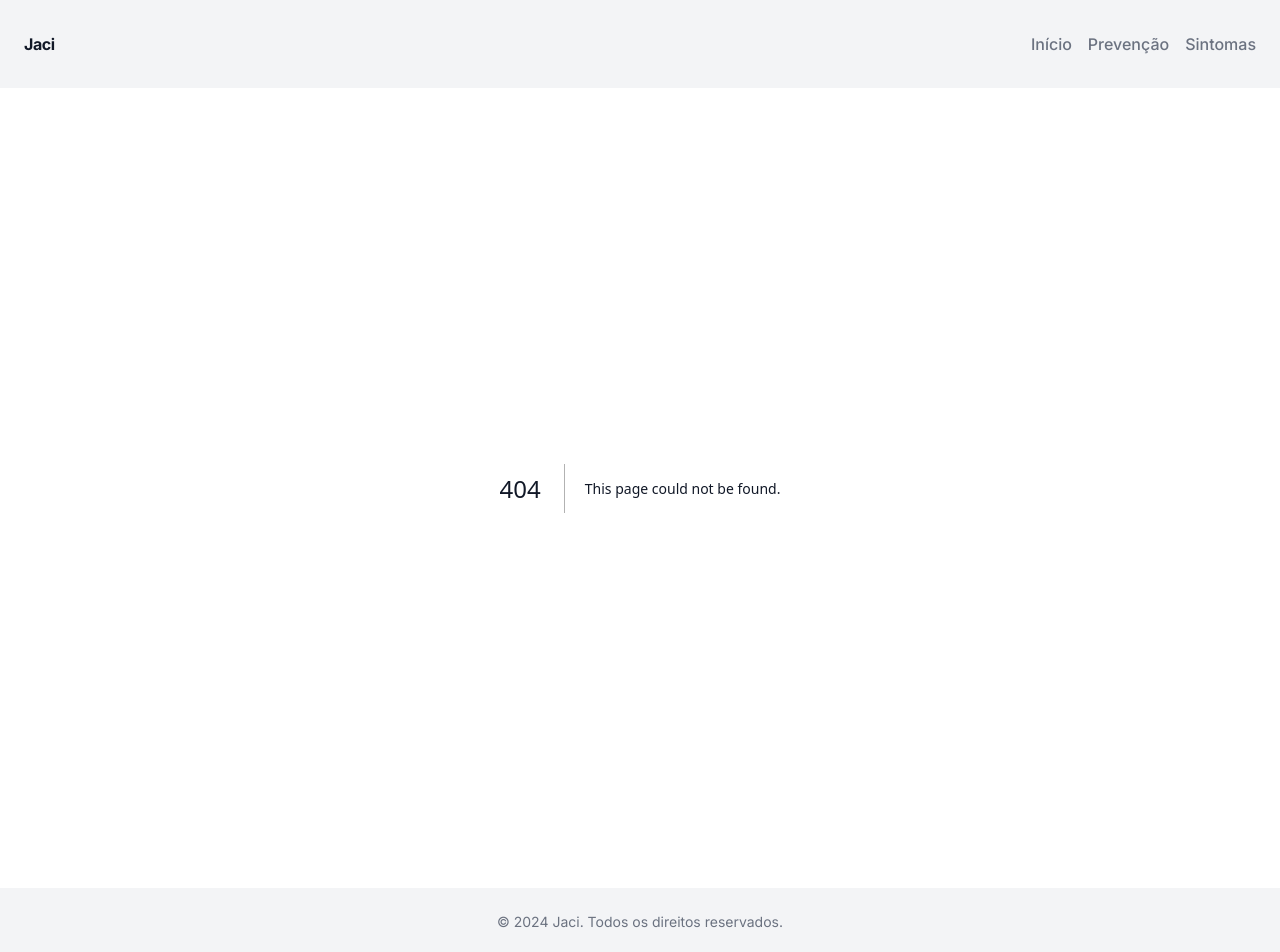
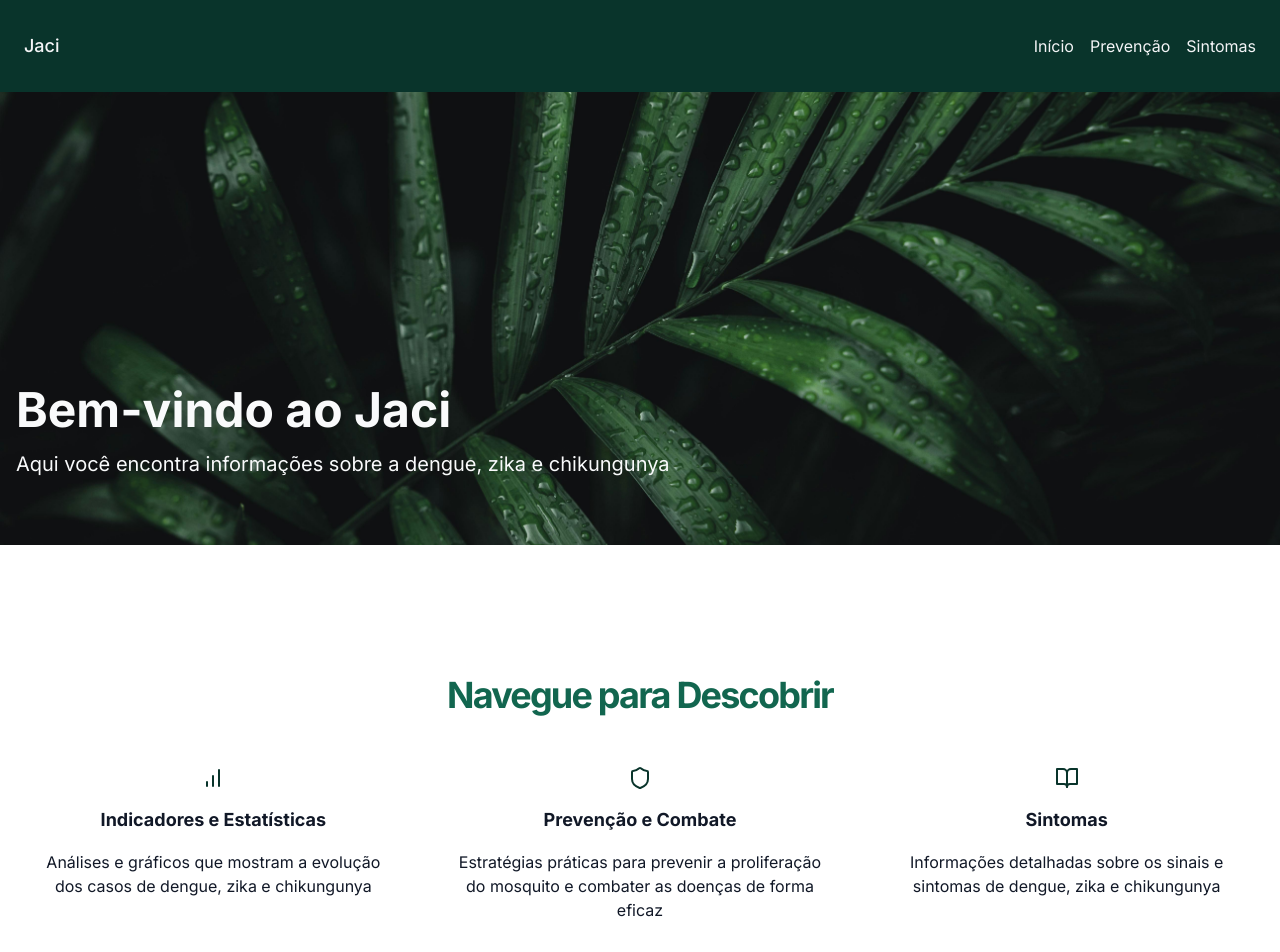
Before and after one commit to FreitasGa/jaci, a Next.js app: page /test/home in a window 1280 px wide. Before the commit this address had no page. Shown: the top 952 px of the page. Built offline with nearby package versions, Linux system fonts and the light colour scheme; no server answers.

Commit message:
feat: add test page

```diff
--- a/app/components/header.tsx
+++ b/app/components/header.tsx
@@ -2,32 +2,20 @@ import Link from "next/link";
 
 export default function Header() {
   return (
-    <header className="bg-gray-100">
+    <header className="bg-[#09342b] text-gray-100">
       <div className="container mx-auto px-4 py-6 md:px-6 md:py-8">
         <div className="flex items-center justify-between">
-          <Link
-            href="/"
-            className="text-base font-bold tracking-tight text-gray-900"
-          >
+          <Link href="/" className="text-lg font-medium">
             Jaci
           </Link>
           <nav className="flex space-x-4">
-            <Link
-              href="/"
-              className="text-base font-medium text-gray-500 hover:text-gray-900"
-            >
+            <Link href="/" className="text-base">
               Início
             </Link>
-            <Link
-              href="/prevention"
-              className="text-base font-medium text-gray-500 hover:text-gray-900"
-            >
+            <Link href="/prevention" className="text-base">
               Prevenção
             </Link>
-            <Link
-              href="/symptoms"
-              className="text-base font-medium text-gray-500 hover:text-gray-900"
-            >
+            <Link href="/symptoms" className="text-base">
               Sintomas
             </Link>
           </nav>
--- a/app/components/indicator-box.tsx
+++ b/app/components/indicator-box.tsx
@@ -29,18 +29,12 @@ export default function IndicatorBox({
   color
 }: IndicatorBoxProps) {
   return (
-    <div className="rounded-lg border bg-card text-card-foreground shadow-sm p-4">
-      <div className="space-y-1.5 p-6 flex flex-row items-center justify-between pb-2">
-        <h3 className="whitespace-nowrap tracking-tight text-sm font-medium">
-          {title}
-        </h3>
-      </div>
-      <div className="p-6">
-        <div className={`text-xl font-bold ${colorEnumToColorClass(color)}`}>{value}</div>
-        <p className=" text-xs text-gray-500 dark:text-gray-400 ">
-          {description}
-        </p>
-      </div>
+    <div className="rounded-lg border shadow-sm px-4 py-6 space-y-4 text-center">
+      <h3 className="tracking-tight text-base font-medium">
+        {title}
+      </h3>
+      <p className="text-3xl font-bold text-[#12664f]">{value}</p>
+      <p className="text-xs text-gray-600">{description}</p>
     </div>
   );
 }
--- a/app/components/news-box.tsx
+++ b/app/components/news-box.tsx
@@ -5,18 +5,24 @@ export type NewsBoxProps = {
 };
 
 export default function NewsBox({ title, author, url }: NewsBoxProps) {
+  let parsedTitle = title.split(" - ")[0].replace(";", ".");
+  parsedTitle = parsedTitle.replace(
+    /\.\s[a-z]/g,
+    (match) => `${match.slice(0, -1)} ${match.slice(-1).toUpperCase()}`
+  );
+
   return (
-    <div className="rounded-lg bg-white shadow-lg transition-transform duration-300 ease-in-out hover:-translate-y-2">
-      <div className="flex flex-col justify-between p-6 h-full">
+    <div className="rounded-lg border shadow-sm">
+      <div className="flex flex-col justify-between px-6 py-4 h-full">
         <div className="space-y-2">
-          <h3 className="text-base font-bold">{title}</h3>
-          <p className="text-sm line-clamp-3 text-gray-500">{author}</p>
+          <h3 className="text-base line-clamp-2">{parsedTitle}</h3>
+          <p className="text-sm font-bold">{author}</p>
         </div>
         <a
           href={url}
           target="_blank"
           rel="noopener noreferrer"
-          className="text-sm mt-4 inline-flex items-center gap-2 text-gray-500 font-bold hover:underline"
+          className="text-sm mt-4 text-[#12664f] font-bold hover:underline"
         >
           Ler mais
         </a>
--- /dev/null
+++ b/app/test/home/page.tsx
@@ -0,0 +1,156 @@
+"use client";
+
+import { BarChart, BookOpen, Shield } from "lucide-react";
+import { useEffect, useState } from "react";
+import { DiseaseData, News } from "../../types";
+import fetchDiseaseData from "../../clients/disease";
+import { fetchNews } from "../../clients/news";
+import IndicatorBox from "../../components/indicator-box";
+import NewsBox from "../../components/news-box";
+
+export default function Home() {
+  const [diseaseData, setDiseaseData] = useState<DiseaseData>();
+  const [news, setNews] = useState<News[]>();
+
+  useEffect(() => {
+    navigator.geolocation.getCurrentPosition((position) => {
+      localStorage.setItem("position", JSON.stringify(position));
+    });
+
+    fetchDiseaseData().then((data) => {
+      if (data !== null) {
+        setDiseaseData(data);
+      }
+    });
+
+    fetchNews().then((data) => {
+      if (data !== null) {
+        setNews(data);
+      }
+    });
+  }, []);
+
+  return (
+    <main className="flex flex-col min-h-[100dvh]">
+      <section
+        style={{
+          backgroundImage: `url('/background.jpg')`,
+        }}
+        className="flex flex-col text-gray-50 space-y-16 w-full pt-32 pb-8 md:pt-48 md:pb-12 lg:pb-16 lg:pt-72 bg-cover bg-center bg-no-repeat"
+      >
+        <div className="container mx-auto px-4 space-y-2">
+          <h1 className="text-3xl font-bold tracking-normal md:text-4xl/tight lg:text-5xl/tight">
+            Bem-vindo ao Jaci
+          </h1>
+          <p className="text-base md:text-lg lg:text-xl/relaxed">
+            Aqui você encontra informações sobre a dengue, zika e chikungunya
+          </p>
+        </div>
+      </section>
+      <section className="container mx-auto px-4 w-full py-12 md:py-24 lg:py-32">
+        <div className="space-y-8 text-center">
+          <h2 className="text-[#12664f] text-2xl font-bold tracking-tighter md:text-3xl/tight lg:text-4xl/tight">
+            Navegue para Descobrir
+          </h2>
+          <div className="grid grid-cols-1 gap-8 sm:grid-cols-2 md:grid-cols-3">
+            <div className="flex flex-col items-center p-4 text-center space-y-4">
+              <BarChart color="#09342b" />
+              <h4 className="text-lg font-bold">Indicadores e Estatísticas</h4>
+              <p>
+                Análises e gráficos que mostram a evolução dos casos de dengue,
+                zika e chikungunya
+              </p>
+            </div>
+            <div className="flex flex-col items-center p-4 text-center space-y-4">
+              <Shield color="#09342b" />
+              <h4 className="text-lg font-bold">Prevenção e Combate</h4>
+              <p>
+                Estratégias práticas para prevenir a proliferação do mosquito e
+                combater as doenças de forma eficaz
+              </p>
+            </div>
+            <div className="flex flex-col items-center p-4 text-center space-y-4">
+              <BookOpen color="#09342b" />
+              <h4 className="text-lg font-bold">Sintomas</h4>
+              <p>
+                Informações detalhadas sobre os sinais e sintomas de dengue,
+                zika e chikungunya
+              </p>
+            </div>
+          </div>
+        </div>
+      </section>
+      <section className="container mx-auto px-4 w-full border-t py-12 md:py-24 lg:py-32">
+        <div className="space-y-8">
+          <div className="space-y-4 text-center">
+            <h2 className="text-[#12664f] text-2xl font-bold tracking-tighter md:text-3xl/tight lg:text-4xl/tight">
+              Indicadores Essenciais
+            </h2>
+            <p className="text-base md:text-lg">
+              Monitore os principais indicadores de dengue, zika e chikungunya
+              em sua região
+            </p>
+          </div>
+          {diseaseData && (
+            <div className="grid grid-cols-1 gap-8 sm:grid-cols-2 md:grid-cols-3 lg:px-40">
+              <IndicatorBox
+                title="Casos Anuais"
+                description="Número total de casos combinados de dengue, zika e chikungunya registrados este ano."
+                value={diseaseData.totalCases.total}
+              />
+              <IndicatorBox
+                title="Casos Semanais"
+                description="Número de novos casos combinados de dengue, zika e chikungunya registrados nesta semana."
+                value={diseaseData.currentCases.total}
+              />
+              <IndicatorBox
+                title="Estimativa de Casos para Semana"
+                description="Estimativa de novos casos combinados de dengue, zika e chikungunya para a semana."
+                value={diseaseData.estimatedCasesPerWeek.total}
+              />
+              <IndicatorBox
+                title="Nível de Alerta - Dengue"
+                description="Número total de alertas de dengue emitidos."
+                value={diseaseData.alert.dengue}
+              />
+              <IndicatorBox
+                title="Nível de Alerta - Zika"
+                description="Número total de alertas de zika emitidos."
+                value={diseaseData.alert.zika}
+              />
+              <IndicatorBox
+                title="Nível de Alerta - Chikungunya"
+                description="Número total de alertas de chikungunya emitidos."
+                value={diseaseData.alert.chikungunya}
+              />
+            </div>
+          )}
+        </div>
+      </section>
+      <section className="container mx-auto px-4 w-full border-t py-12 md:py-24 lg:py-32">
+        <div className="space-y-8">
+          <div className="space-y-4 text-center">
+            <h2 className="text-[#12664f] text-2xl font-bold tracking-tighter md:text-3xl/tight lg:text-4xl/tight">
+              Ultimas Notícias
+            </h2>
+            <p className="text-base md:text-lg">
+              Mantenha-se atualizado com as últimas notícias sobre dengue, zika
+              e chikungunya
+            </p>
+          </div>
+          <div className="mt-8 grid grid-cols-1 gap-8 md:grid-cols-2 lg:grid-cols-3 lg:px-24">
+          {news &&
+            news.map((news) => (
+              <NewsBox
+                key={news.title}
+                title={news.title}
+                author={news.author}
+                url={news.url}
+              />
+            ))}
+        </div>
+        </div>
+      </section>
+    </main>
+  );
+}
--- a/package.json
+++ b/package.json
@@ -11,6 +11,7 @@
   "dependencies": {
     "@nivo/bar": "^0.87.0",
     "@nivo/core": "^0.87.0",
+    "lucide-react": "^0.379.0",
     "next": "14.2.2",
     "react": "^18",
     "react-dom": "^18"
```
Also changed, not shown: public/background.jpg (added), 1 other file (tests, documents, lock files or other folders).
